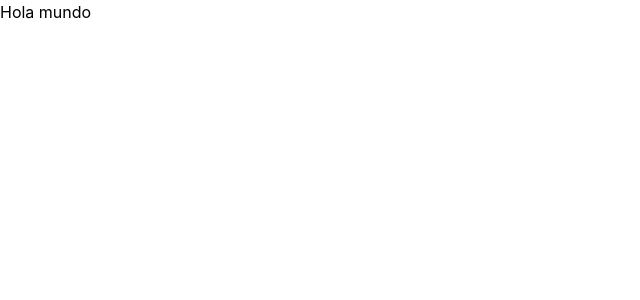
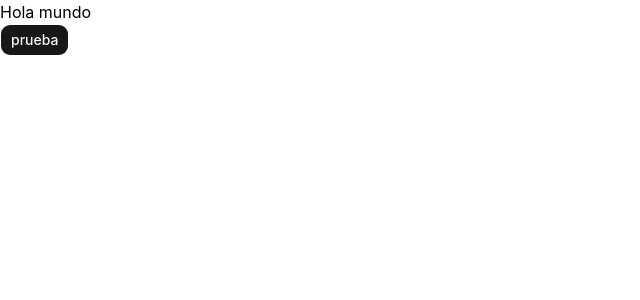
Before and after one commit to CheyPrime08/EquipoA_SistemaPosgrados, a React (Vite) app in the folder frontend/: page / in a window 1280 px wide. Shown: the top 300 px of the page, without its empty margins (0-640 px from the left). Built offline with nearby package versions, Linux system fonts and the light colour scheme.

Commit message:
chore(libreria) -> instale libreria shadcn

```diff
--- a/frontend/src/App.jsx
+++ b/frontend/src/App.jsx
@@ -1,4 +1,5 @@
 import { useState } from "react";
+import { Button } from "@/components/ui/button";
 
 function App() {
   return (
@@ -6,6 +7,9 @@ function App() {
       <div>
         <p class="text-black">Hola mundo</p>
       </div>
+      <div>
+        <Button>prueba</Button>
+      </div>
     </>
   );
 }
--- /dev/null
+++ b/frontend/src/components/ui/button.jsx
@@ -0,0 +1,63 @@
+import * as React from "react"
+import { cva } from "class-variance-authority";
+import { Slot } from "radix-ui"
+
+import { cn } from "@/lib/utils"
+
+const buttonVariants = cva(
+  "group/button inline-flex shrink-0 items-center justify-center rounded-lg border border-transparent bg-clip-padding text-sm font-medium whitespace-nowrap transition-all outline-none select-none focus-visible:border-ring focus-visible:ring-3 focus-visible:ring-ring/50 active:translate-y-px disabled:pointer-events-none disabled:opacity-50 aria-invalid:border-destructive aria-invalid:ring-3 aria-invalid:ring-destructive/20 dark:aria-invalid:border-destructive/50 dark:aria-invalid:ring-destructive/40 [&_svg]:pointer-events-none [&_svg]:shrink-0 [&_svg:not([class*='size-'])]:size-4",
+  {
+    variants: {
+      variant: {
+        default: "bg-primary text-primary-foreground [a]:hover:bg-primary/80",
+        outline:
+          "border-border bg-background hover:bg-muted hover:text-foreground aria-expanded:bg-muted aria-expanded:text-foreground dark:border-input dark:bg-input/30 dark:hover:bg-input/50",
+        secondary:
+          "bg-secondary text-secondary-foreground hover:bg-secondary/80 aria-expanded:bg-secondary aria-expanded:text-secondary-foreground",
+        ghost:
+          "hover:bg-muted hover:text-foreground aria-expanded:bg-muted aria-expanded:text-foreground dark:hover:bg-muted/50",
+        destructive:
+          "bg-destructive/10 text-destructive hover:bg-destructive/20 focus-visible:border-destructive/40 focus-visible:ring-destructive/20 dark:bg-destructive/20 dark:hover:bg-destructive/30 dark:focus-visible:ring-destructive/40",
+        link: "text-primary underline-offset-4 hover:underline",
+      },
+      size: {
+        default:
+          "h-8 gap-1.5 px-2.5 has-data-[icon=inline-end]:pr-2 has-data-[icon=inline-start]:pl-2",
+        xs: "h-6 gap-1 rounded-[min(var(--radius-md),10px)] px-2 text-xs in-data-[slot=button-group]:rounded-lg has-data-[icon=inline-end]:pr-1.5 has-data-[icon=inline-start]:pl-1.5 [&_svg:not([class*='size-'])]:size-3",
+        sm: "h-7 gap-1 rounded-[min(var(--radius-md),12px)] px-2.5 text-[0.8rem] in-data-[slot=button-group]:rounded-lg has-data-[icon=inline-end]:pr-1.5 has-data-[icon=inline-start]:pl-1.5 [&_svg:not([class*='size-'])]:size-3.5",
+        lg: "h-9 gap-1.5 px-2.5 has-data-[icon=inline-end]:pr-3 has-data-[icon=inline-start]:pl-3",
+        icon: "size-8",
+        "icon-xs":
+          "size-6 rounded-[min(var(--radius-md),10px)] in-data-[slot=button-group]:rounded-lg [&_svg:not([class*='size-'])]:size-3",
+        "icon-sm":
+          "size-7 rounded-[min(var(--radius-md),12px)] in-data-[slot=button-group]:rounded-lg",
+        "icon-lg": "size-9",
+      },
+    },
+    defaultVariants: {
+      variant: "default",
+      size: "default",
+    },
+  }
+)
+
+function Button({
+  className,
+  variant = "default",
+  size = "default",
+  asChild = false,
+  ...props
+}) {
+  const Comp = asChild ? Slot.Root : "button"
+
+  return (
+    <Comp
+      data-slot="button"
+      data-variant={variant}
+      data-size={size}
+      className={cn(buttonVariants({ variant, size, className }))}
+      {...props} />
+  );
+}
+
+export { Button, buttonVariants }
--- a/frontend/src/index.css
+++ b/frontend/src/index.css
@@ -1,7 +1,44 @@
 @import "tailwindcss";
+@import "tw-animate-css";
+@import "shadcn/tailwind.css";
+@import "@fontsource-variable/geist";
+
+@custom-variant dark (&:is(.dark *));
 
 :root {
   font-family: Inter, system-ui, Avenir, Helvetica, Arial, sans-serif;
+  --background: oklch(1 0 0);
+  --foreground: oklch(0.145 0 0);
+  --card: oklch(1 0 0);
+  --card-foreground: oklch(0.145 0 0);
+  --popover: oklch(1 0 0);
+  --popover-foreground: oklch(0.145 0 0);
+  --primary: oklch(0.205 0 0);
+  --primary-foreground: oklch(0.985 0 0);
+  --secondary: oklch(0.97 0 0);
+  --secondary-foreground: oklch(0.205 0 0);
+  --muted: oklch(0.97 0 0);
+  --muted-foreground: oklch(0.556 0 0);
+  --accent: oklch(0.97 0 0);
+  --accent-foreground: oklch(0.205 0 0);
+  --destructive: oklch(0.577 0.245 27.325);
+  --border: oklch(0.922 0 0);
+  --input: oklch(0.922 0 0);
+  --ring: oklch(0.708 0 0);
+  --chart-1: oklch(0.809 0.105 251.813);
+  --chart-2: oklch(0.623 0.214 259.815);
+  --chart-3: oklch(0.546 0.245 262.881);
+  --chart-4: oklch(0.488 0.243 264.376);
+  --chart-5: oklch(0.424 0.199 265.638);
+  --radius: 0.625rem;
+  --sidebar: oklch(0.985 0 0);
+  --sidebar-foreground: oklch(0.145 0 0);
+  --sidebar-primary: oklch(0.205 0 0);
+  --sidebar-primary-foreground: oklch(0.985 0 0);
+  --sidebar-accent: oklch(0.97 0 0);
+  --sidebar-accent-foreground: oklch(0.205 0 0);
+  --sidebar-border: oklch(0.922 0 0);
+  --sidebar-ring: oklch(0.708 0 0);
 }
 
 body {
@@ -9,3 +46,91 @@ body {
   padding: 0;
   box-sizing: border-box;
 }
+
+.dark {
+  --background: oklch(0.145 0 0);
+  --foreground: oklch(0.985 0 0);
+  --card: oklch(0.205 0 0);
+  --card-foreground: oklch(0.985 0 0);
+  --popover: oklch(0.205 0 0);
+  --popover-foreground: oklch(0.985 0 0);
+  --primary: oklch(0.922 0 0);
+  --primary-foreground: oklch(0.205 0 0);
+  --secondary: oklch(0.269 0 0);
+  --secondary-foreground: oklch(0.985 0 0);
+  --muted: oklch(0.269 0 0);
+  --muted-foreground: oklch(0.708 0 0);
+  --accent: oklch(0.269 0 0);
+  --accent-foreground: oklch(0.985 0 0);
+  --destructive: oklch(0.704 0.191 22.216);
+  --border: oklch(1 0 0 / 10%);
+  --input: oklch(1 0 0 / 15%);
+  --ring: oklch(0.556 0 0);
+  --chart-1: oklch(0.809 0.105 251.813);
+  --chart-2: oklch(0.623 0.214 259.815);
+  --chart-3: oklch(0.546 0.245 262.881);
+  --chart-4: oklch(0.488 0.243 264.376);
+  --chart-5: oklch(0.424 0.199 265.638);
+  --sidebar: oklch(0.205 0 0);
+  --sidebar-foreground: oklch(0.985 0 0);
+  --sidebar-primary: oklch(0.488 0.243 264.376);
+  --sidebar-primary-foreground: oklch(0.985 0 0);
+  --sidebar-accent: oklch(0.269 0 0);
+  --sidebar-accent-foreground: oklch(0.985 0 0);
+  --sidebar-border: oklch(1 0 0 / 10%);
+  --sidebar-ring: oklch(0.556 0 0);
+}
+
+@theme inline {
+  --font-sans: 'Geist Variable', sans-serif;
+  --color-sidebar-ring: var(--sidebar-ring);
+  --color-sidebar-border: var(--sidebar-border);
+  --color-sidebar-accent-foreground: var(--sidebar-accent-foreground);
+  --color-sidebar-accent: var(--sidebar-accent);
+  --color-sidebar-primary-foreground: var(--sidebar-primary-foreground);
+  --color-sidebar-primary: var(--sidebar-primary);
+  --color-sidebar-foreground: var(--sidebar-foreground);
+  --color-sidebar: var(--sidebar);
+  --color-chart-5: var(--chart-5);
+  --color-chart-4: var(--chart-4);
+  --color-chart-3: var(--chart-3);
+  --color-chart-2: var(--chart-2);
+  --color-chart-1: var(--chart-1);
+  --color-ring: var(--ring);
+  --color-input: var(--input);
+  --color-border: var(--border);
+  --color-destructive: var(--destructive);
+  --color-accent-foreground: var(--accent-foreground);
+  --color-accent: var(--accent);
+  --color-muted-foreground: var(--muted-foreground);
+  --color-muted: var(--muted);
+  --color-secondary-foreground: var(--secondary-foreground);
+  --color-secondary: var(--secondary);
+  --color-primary-foreground: var(--primary-foreground);
+  --color-primary: var(--primary);
+  --color-popover-foreground: var(--popover-foreground);
+  --color-popover: var(--popover);
+  --color-card-foreground: var(--card-foreground);
+  --color-card: var(--card);
+  --color-foreground: var(--foreground);
+  --color-background: var(--background);
+  --radius-sm: calc(var(--radius) * 0.6);
+  --radius-md: calc(var(--radius) * 0.8);
+  --radius-lg: var(--radius);
+  --radius-xl: calc(var(--radius) * 1.4);
+  --radius-2xl: calc(var(--radius) * 1.8);
+  --radius-3xl: calc(var(--radius) * 2.2);
+  --radius-4xl: calc(var(--radius) * 2.6);
+}
+
+@layer base {
+  * {
+    @apply border-border outline-ring/50;
+  }
+  body {
+    @apply bg-background text-foreground;
+  }
+  html {
+    @apply font-sans;
+  }
+}
--- /dev/null
+++ b/frontend/src/lib/utils.js
@@ -0,0 +1,6 @@
+import { clsx } from "clsx";
+import { twMerge } from "tailwind-merge"
+
+export function cn(...inputs) {
+  return twMerge(clsx(inputs));
+}
--- a/frontend/vite.config.js
+++ b/frontend/vite.config.js
@@ -1,11 +1,20 @@
-import { defineConfig } from 'vite'
-import react from '@vitejs/plugin-react'
-import tailwindcss from '@tailwindcss/vite'
+import { defineConfig } from "vite";
+import react from "@vitejs/plugin-react";
+import tailwindcss from "@tailwindcss/vite";
+import { fileURLToPath } from "url";
+import path from "path";
+
+const __filename = fileURLToPath(import.meta.url);
+const __dirname = path.dirname(__filename);
 
 // https://vite.dev/config/
 export default defineConfig({
-  plugins: [
-    react(),
-    tailwindcss(),
-  ],
-})
+  plugins: [react(), tailwindcss()],
+  resolve: {
+    alias: {
+      // Esta línea es la que le dice a Vite que @ = carpeta src
+      "@": path.resolve(__dirname, "./src"),
+    },
+    extensions: [".js", ".jsx", ".json"],
+  },
+});
```
Also changed, not shown: frontend/jsconfig.json (added, +8 -0 lines), frontend/package.json (+10 -1 lines), frontend/components.json (added), 1 other file (tests, documents, lock files or other folders).
